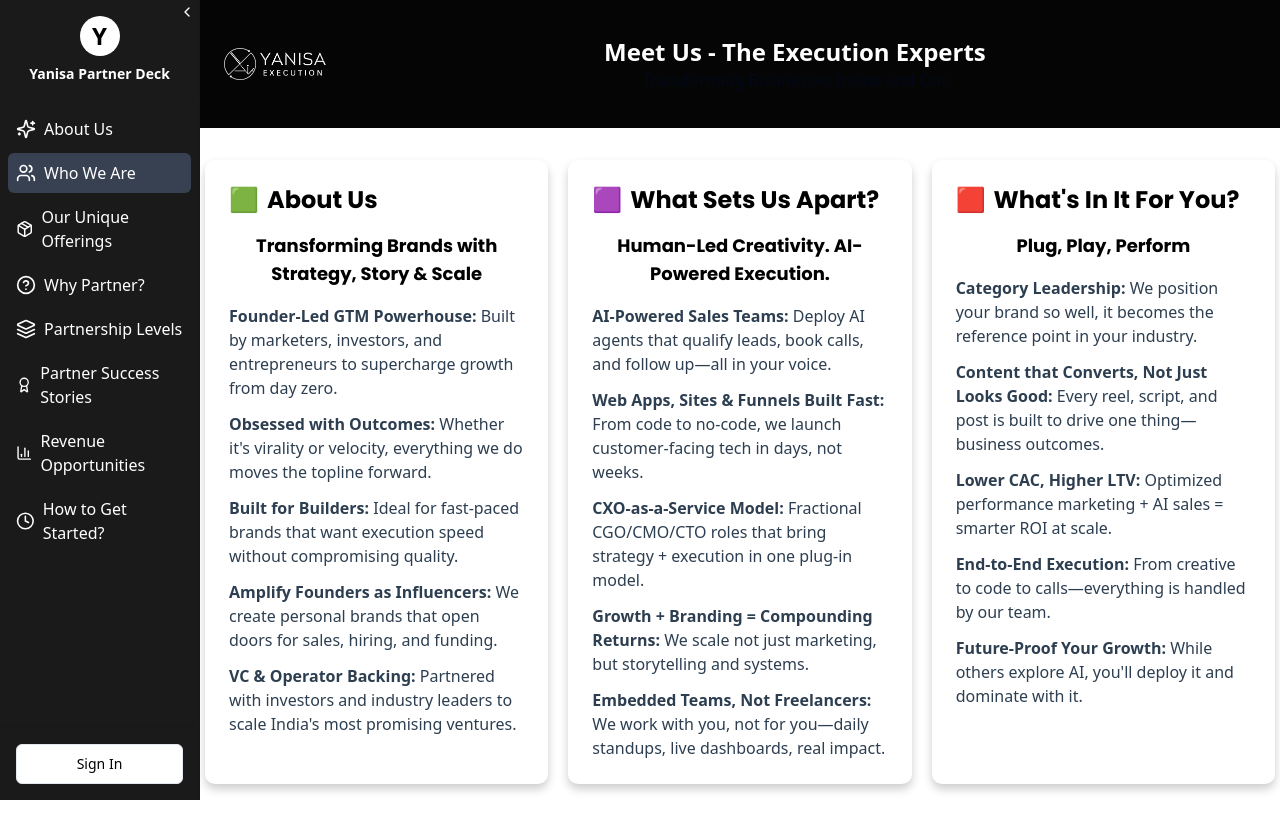
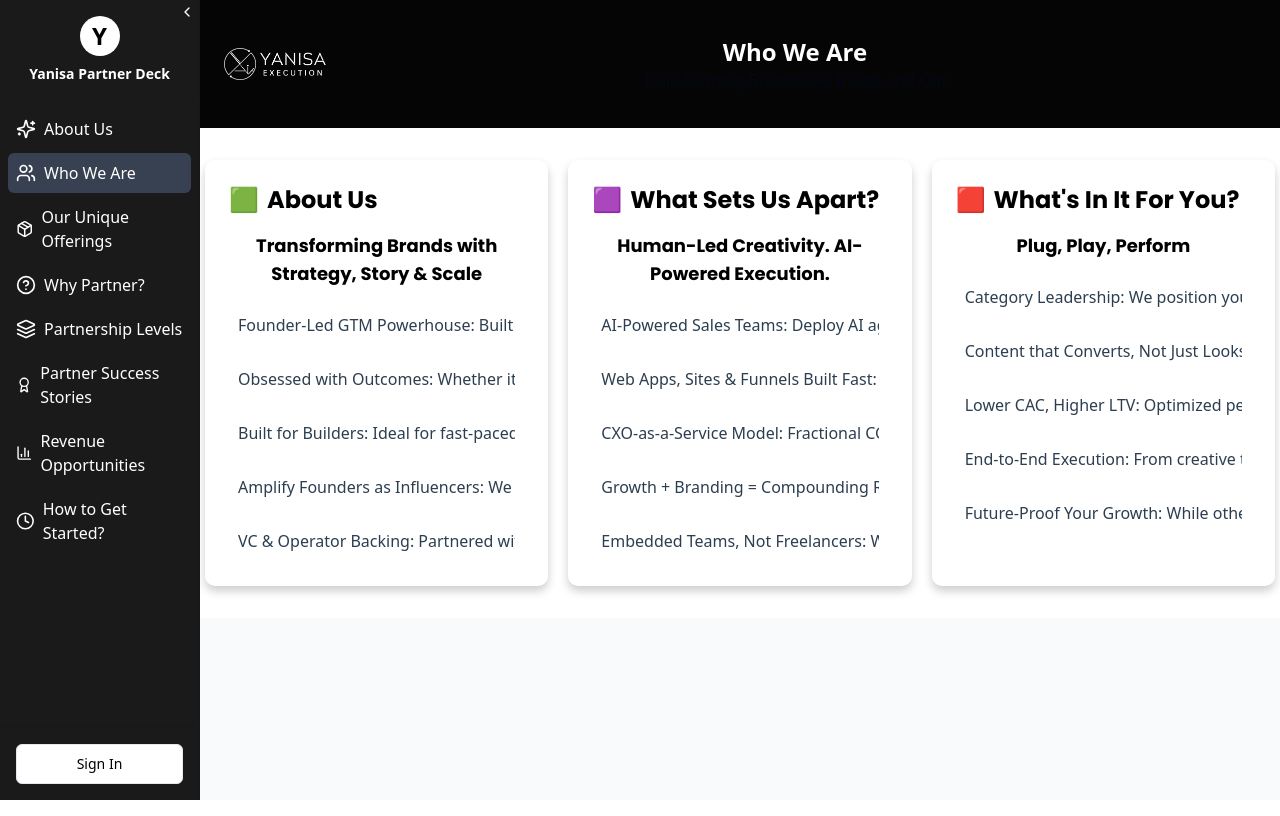
Before and after one commit to YanisaAI/YanisaPartnerDeck, a React (Vite) app: page /who-we-are in a window 1280 px wide. Built offline with nearby package versions, Linux system fonts and the light colour scheme.

Commit message:
Refactor: Update WhoWeAre page content
- Changed the p tag to h4 tag in the second container.
- Updated the h1 content in the header to "Who We Are".
- Made li tags editable in every container.

```diff
--- a/src/pages/WhoWeAre.tsx
+++ b/src/pages/WhoWeAre.tsx
@@ -1,26 +1,62 @@
-import React from 'react';
+
+import React, { useState } from 'react';
 import PageHeader from '@/components/PageHeader';
+
 const WhoWeAre = () => {
-  return <div className="min-h-screen bg-gray-50">
-      <PageHeader title="Meet Us - The Execution Experts" subtitle="Transforming Businesses Inside and Out" />
+  const [aboutItems, setAboutItems] = useState([
+    "Founder-Led GTM Powerhouse: Built by marketers, investors, and entrepreneurs to supercharge growth from day zero.",
+    "Obsessed with Outcomes: Whether it's virality or velocity, everything we do moves the topline forward.",
+    "Built for Builders: Ideal for fast-paced brands that want execution speed without compromising quality.",
+    "Amplify Founders as Influencers: We create personal brands that open doors for sales, hiring, and funding.",
+    "VC & Operator Backing: Partnered with investors and industry leaders to scale India's most promising ventures."
+  ]);
+
+  const [apartItems, setApartItems] = useState([
+    "AI-Powered Sales Teams: Deploy AI agents that qualify leads, book calls, and follow up—all in your voice.",
+    "Web Apps, Sites & Funnels Built Fast: From code to no-code, we launch customer-facing tech in days, not weeks.",
+    "CXO-as-a-Service Model: Fractional CGO/CMO/CTO roles that bring strategy + execution in one plug-in model.",
+    "Growth + Branding = Compounding Returns: We scale not just marketing, but storytelling and systems.",
+    "Embedded Teams, Not Freelancers: We work with you, not for you—daily standups, live dashboards, real impact."
+  ]);
+
+  const [benefitItems, setBenefitItems] = useState([
+    "Category Leadership: We position your brand so well, it becomes the reference point in your industry.",
+    "Content that Converts, Not Just Looks Good: Every reel, script, and post is built to drive one thing—business outcomes.",
+    "Lower CAC, Higher LTV: Optimized performance marketing + AI sales = smarter ROI at scale.",
+    "End-to-End Execution: From creative to code to calls—everything is handled by our team.",
+    "Future-Proof Your Growth: While others explore AI, you'll deploy it and dominate with it."
+  ]);
+
+  const handleItemChange = (index: number, newValue: string, setter: React.Dispatch<React.SetStateAction<string[]>>) => {
+    setter(prev => prev.map((item, i) => i === index ? newValue : item));
+  };
+
+  return (
+    <div className="min-h-screen bg-gray-50">
+      <PageHeader title="Who We Are" subtitle="Transforming Businesses Inside and Out" />
 
       <div className="p-6 px-0 py-0 bg-white">
         <div className="max-w-[1200px] mx-auto py-8 px-[5px] rounded-md bg-white">
-
-
           <div className="grid grid-cols-1 md:grid-cols-3 gap-5">
             {/* Container 1: About Us */}
             <div className="bg-white rounded-[10px] p-6 shadow-[0px_5px_10px_rgba(0,0,0,0.2)]">
               <h3 className="flex items-center text-black mb-4 font-poppins text-2xl font-extrabold">
                 <span className="mr-2">🟩</span> About Us
               </h3>
-              <h4 className="font-bold text-black mb-4 font-poppins text-lg text-center">Transforming Brands with Strategy, Story & Scale</h4>
+              <h4 className="font-bold text-black mb-4 font-poppins text-lg text-center">
+                Transforming Brands with Strategy, Story & Scale
+              </h4>
               <ul className="space-y-3 text-[16px] text-[#2c3e50]">
-                <li><strong>Founder-Led GTM Powerhouse:</strong> Built by marketers, investors, and entrepreneurs to supercharge growth from day zero.</li>
-                <li><strong>Obsessed with Outcomes:</strong> Whether it's virality or velocity, everything we do moves the topline forward.</li>
-                <li><strong>Built for Builders:</strong> Ideal for fast-paced brands that want execution speed without compromising quality.</li>
-                <li><strong>Amplify Founders as Influencers:</strong> We create personal brands that open doors for sales, hiring, and funding.</li>
-                <li><strong>VC & Operator Backing:</strong> Partnered with investors and industry leaders to scale India's most promising ventures.</li>
+                {aboutItems.map((item, index) => (
+                  <li key={index}>
+                    <input
+                      type="text"
+                      value={item}
+                      onChange={(e) => handleItemChange(index, e.target.value, setAboutItems)}
+                      className="w-full p-2 border border-transparent hover:border-gray-300 rounded"
+                    />
+                  </li>
+                ))}
               </ul>
             </div>
 
@@ -29,13 +65,20 @@ const WhoWeAre = () => {
               <h3 className="flex items-center font-bold text-black mb-4 font-poppins text-2xl">
                 <span className="mr-2">🟪</span> What Sets Us Apart?
               </h3>
-              <p className="text-black mb-4 font-poppins font-extrabold text-lg text-center">Human-Led Creativity. AI-Powered Execution.</p>
+              <h4 className="text-black mb-4 font-poppins font-extrabold text-lg text-center">
+                Human-Led Creativity. AI-Powered Execution.
+              </h4>
               <ul className="space-y-3 text-[16px] text-[#2c3e50]">
-                <li><strong>AI-Powered Sales Teams:</strong> Deploy AI agents that qualify leads, book calls, and follow up—all in your voice.</li>
-                <li><strong>Web Apps, Sites & Funnels Built Fast:</strong> From code to no-code, we launch customer-facing tech in days, not weeks.</li>
-                <li><strong>CXO-as-a-Service Model:</strong> Fractional CGO/CMO/CTO roles that bring strategy + execution in one plug-in model.</li>
-                <li><strong>Growth + Branding = Compounding Returns:</strong> We scale not just marketing, but storytelling and systems.</li>
-                <li><strong>Embedded Teams, Not Freelancers:</strong> We work with you, not for you—daily standups, live dashboards, real impact.</li>
+                {apartItems.map((item, index) => (
+                  <li key={index}>
+                    <input
+                      type="text"
+                      value={item}
+                      onChange={(e) => handleItemChange(index, e.target.value, setApartItems)}
+                      className="w-full p-2 border border-transparent hover:border-gray-300 rounded"
+                    />
+                  </li>
+                ))}
               </ul>
             </div>
 
@@ -44,18 +87,27 @@ const WhoWeAre = () => {
               <h3 className="flex items-center font-bold text-black mb-4 font-poppins text-2xl">
                 <span className="mr-2">🟥</span> What's In It For You?
               </h3>
-              <h4 className="font-bold text-black mb-4 font-poppins text-lg text-center">Plug, Play, Perform</h4>
+              <h4 className="font-bold text-black mb-4 font-poppins text-lg text-center">
+                Plug, Play, Perform
+              </h4>
               <ul className="space-y-3 text-[16px] text-[#2c3e50]">
-                <li><strong>Category Leadership:</strong> We position your brand so well, it becomes the reference point in your industry.</li>
-                <li><strong>Content that Converts, Not Just Looks Good:</strong> Every reel, script, and post is built to drive one thing—business outcomes.</li>
-                <li><strong>Lower CAC, Higher LTV:</strong> Optimized performance marketing + AI sales = smarter ROI at scale.</li>
-                <li><strong>End-to-End Execution:</strong> From creative to code to calls—everything is handled by our team.</li>
-                <li><strong>Future-Proof Your Growth:</strong> While others explore AI, you'll deploy it and dominate with it.</li>
+                {benefitItems.map((item, index) => (
+                  <li key={index}>
+                    <input
+                      type="text"
+                      value={item}
+                      onChange={(e) => handleItemChange(index, e.target.value, setBenefitItems)}
+                      className="w-full p-2 border border-transparent hover:border-gray-300 rounded"
+                    />
+                  </li>
+                ))}
               </ul>
             </div>
           </div>
         </div>
       </div>
-    </div>;
+    </div>
+  );
 };
+
 export default WhoWeAre;
```
